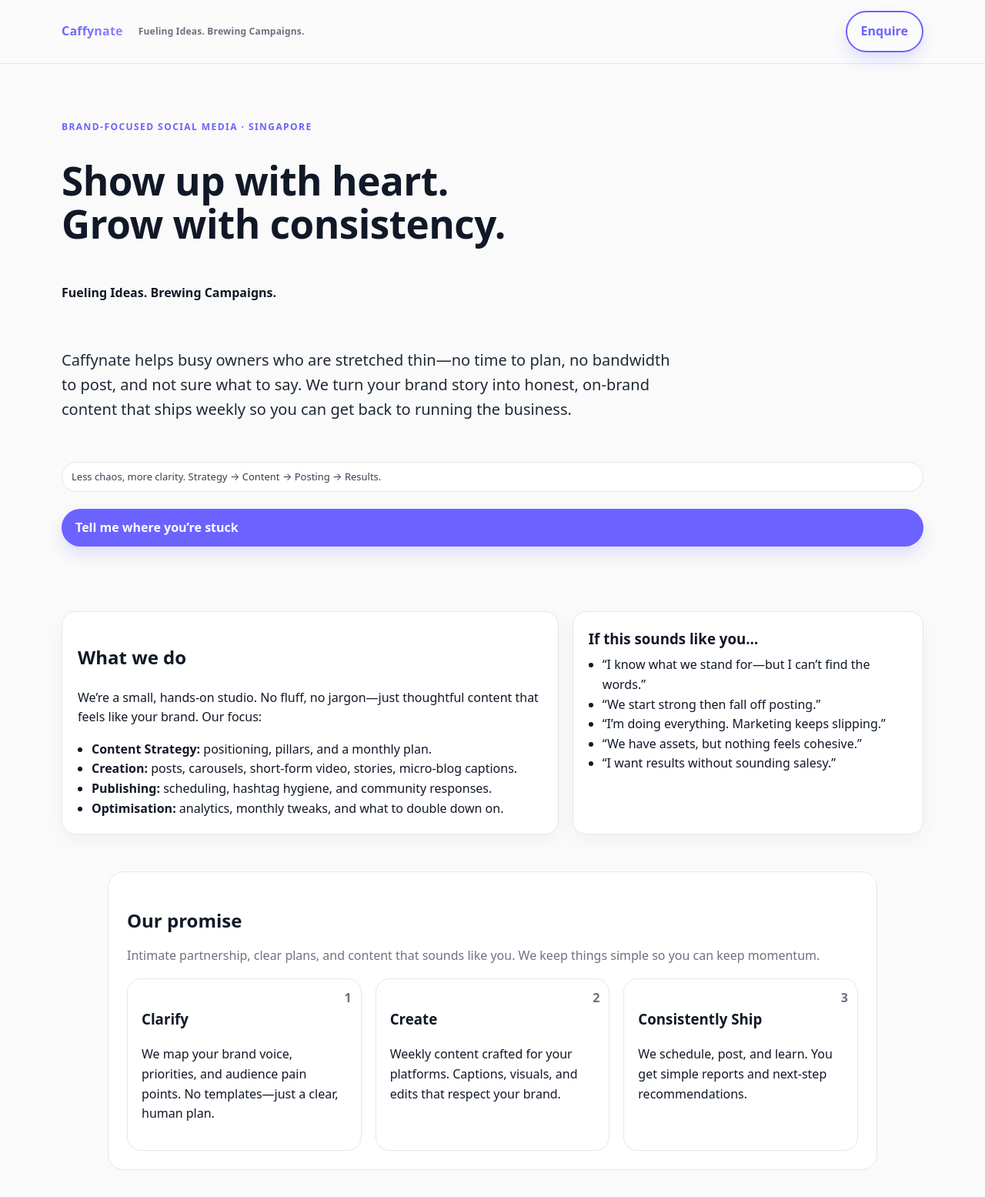
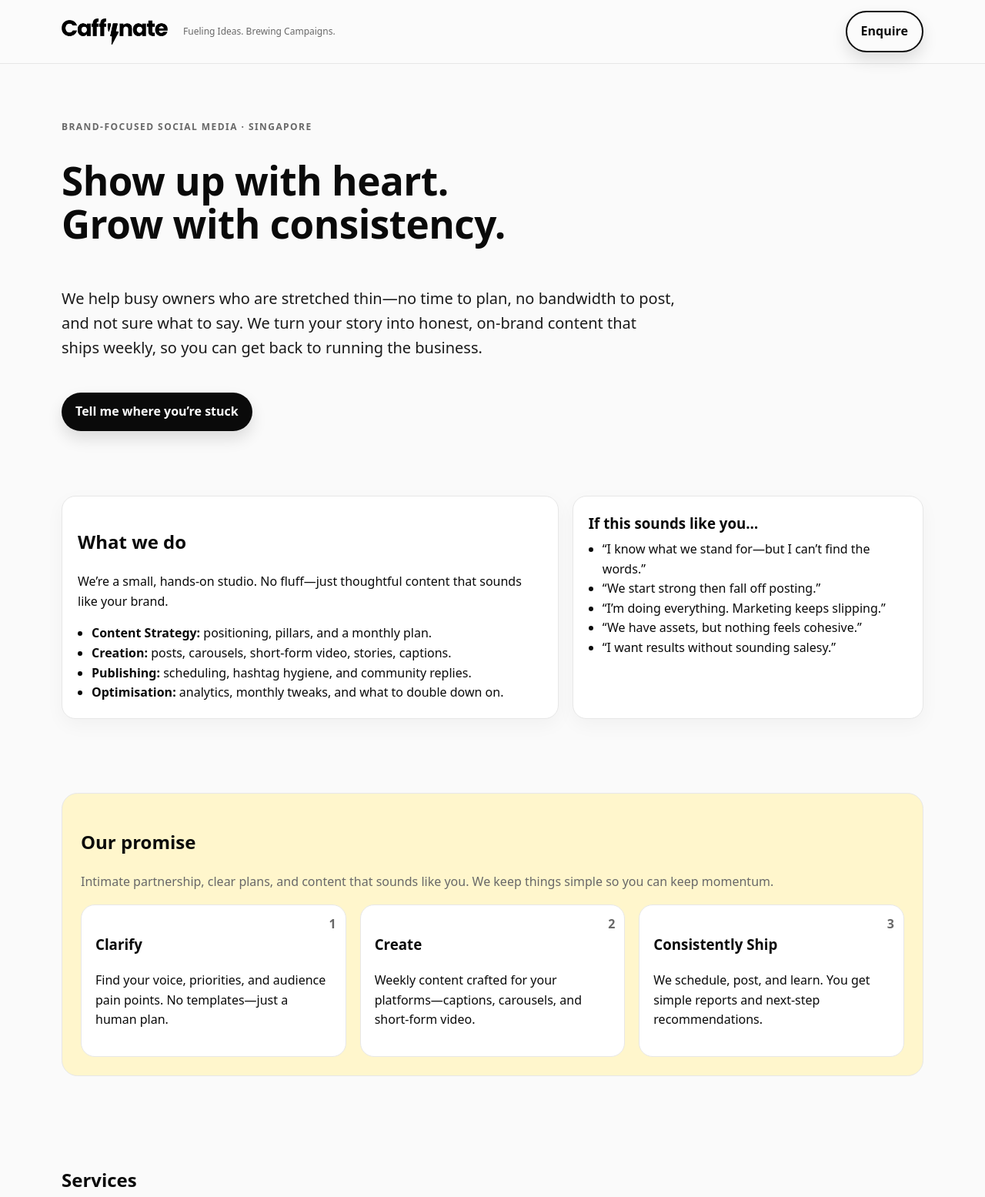
Before and after one commit to JenCaffy/caffynate-site, a plain HTML site: page index.html in a window 1280 px wide. Shown: the top 1555 px of the page at 77% size. Drawn offline with Linux system fonts and the light colour scheme.

Commit message:
Add files via upload

```diff
--- a/index.html
+++ b/index.html
@@ -4,126 +4,100 @@
   <meta charset="utf-8" />
   <meta name="viewport" content="width=device-width, initial-scale=1" />
   <title>Caffynate — Brand-Focused Social Media & Content Studio in Singapore</title>
-  <meta name="description" content="Caffynate is a brand-focused social media & content studio in Singapore helping busy business owners with strategy, content creation, posting, and growth—without the overwhelm." />
+  <meta name="description" content="Caffynate helps busy owners plan, create and ship honest, on-brand content—without the overwhelm. Fueling Ideas. Brewing Campaigns." />
   <link rel="canonical" href="https://jencaffy.github.io/caffynate-site/" />
 
   <!-- Open Graph -->
   <meta property="og:title" content="Caffynate — Brand-Focused Social Media & Content Studio" />
-  <meta property="og:description" content="Strategy. Content. Posting. Analytics. Get your brand showing up—consistently and honestly." />
+  <meta property="og:description" content="Fueling Ideas. Brewing Campaigns. Strategy, creation, posting and growth for busy owners." />
   <meta property="og:type" content="website" />
   <meta property="og:url" content="https://jencaffy.github.io/caffynate-site/" />
-  <meta property="og:image" content="https://www.caffynate.com/og-image.jpg" />
-
-  <!-- Twitter -->
-  <meta name="twitter:card" content="summary_large_image" />
-  <meta name="twitter:title" content="Caffynate — Brand-Focused Social Media & Content Studio" />
-  <meta name="twitter:description" content="Singapore-based studio helping owners plan, create, and post with confidence." />
-  <meta name="twitter:image" content="https://www.caffynate.com/og-image.jpg" />
+  <meta property="og:image" content="https://jencaffy.github.io/caffynate-site/og-image.jpg" />
 
   <style>
-    /* ============ THEME ============ */
-    :root {
-      /* Modern, social-digital palette */
-      --paper: #fafafa;       /* page background */
-      --ink:   #111827;       /* primary text (near-black) */
-      --muted: #6b7280;       /* secondary text (cool gray) */
-      --brand: #6c63ff;       /* electric violet accent */
-      --brand-ink: #2b2b6e;   /* darker brand shade for focus rings */
-      --card:  #ffffff;       /* card background */
-      --ring:  rgba(108, 99, 255, 0.35);
-      --border:#e5e7eb;
-      --radius: 18px;
+    /* ================= THEME (monochrome with bolt accent) ================= */
+    :root{
+      --paper:#fafafa;          /* page background */
+      --ink:#0a0a0a;            /* near-black text */
+      --muted:#686868;          /* secondary text */
+      --border:#e7e7e7;         /* light border */
+      --card:#ffffff;           /* card bg */
+      --accent:#f3cc27;         /* bolt yellow (matches ⚡ vibe) */
+      --accent-ink:#6a5500;     /* dark text on accent tints */
+      --tint:#fff6cc;           /* pale accent tint */
+      --ring: rgba(243, 204, 39, .45);
+      --radius:18px;
+      --container:max(92%, min(1120px, 92%));
     }
 
-    * { box-sizing: border-box; }
-    html, body { height: 100%; }
-    body {
-      margin: 0;
-      font-family: ui-sans-serif, system-ui, -apple-system, Segoe UI, Roboto, "Helvetica Neue", Arial;
-      color: var(--ink);
-      background: var(--paper);
-      line-height: 1.6;
-    }
-    .container { width: min(1120px, 92%); margin: 0 auto; }
+    *{box-sizing:border-box}
+    html,body{height:100%}
+    body{margin:0;font-family: ui-sans-serif, system-ui, -apple-system, Segoe UI, Roboto, "Helvetica Neue", Arial; color:var(--ink); background:var(--paper); line-height:1.6}
+
+    .container{width:min(1120px,92%);margin:0 auto}
 
     /* Header */
-    header {
-      position: sticky; top: 0;
-      backdrop-filter: saturate(180%) blur(8px);
-      background: color-mix(in oklab, var(--paper) 88%, white);
-      border-bottom: 1px solid var(--border);
-      z-index: 20;
-    }
-    .nav { display:flex; align-items:center; justify-content:space-between; padding: 14px 0; }
-    .logo { display:flex; align-items:center; gap:12px; font-weight: 800; letter-spacing: .2px; color: var(--ink); }
-    .logo b { background: linear-gradient(90deg, var(--brand), #8f87ff); -webkit-background-clip: text; background-clip: text; -webkit-text-fill-color: transparent; }
-    .tagline { font-size: 12px; color: var(--muted); margin-left: 8px; }
+    header{position:sticky;top:0;background:color-mix(in oklab, var(--paper) 88%, white);backdrop-filter:saturate(180%) blur(8px);border-bottom:1px solid var(--border);z-index:20}
+    .nav{display:flex;align-items:center;justify-content:space-between;padding:14px 0}
+    .logo{display:flex;align-items:center;gap:12px}
+    .logo img{height:34px;width:auto}
+    .tagline{font-size:12px;color:var(--muted);margin-left:8px}
 
-    .btn { display:inline-block; padding:12px 18px; border-radius: 999px; background: var(--brand); color:#fff; text-decoration:none; font-weight:700; box-shadow: 0 10px 20px rgba(108,99,255,0.18); }
-    .btn:hover { transform: translateY(-1px); box-shadow: 0 12px 24px rgba(108,99,255,0.22); }
-    .btn-outline { background: transparent; color: var(--brand); border: 2px solid var(--brand); }
+    .btn{display:inline-flex;align-items:center;gap:8px;padding:12px 18px;border-radius:999px;background:var(--ink);color:#fff;text-decoration:none;font-weight:700;box-shadow:0 10px 20px rgba(0,0,0,.12);white-space:nowrap}
+    .btn:hover{transform:translateY(-1px)}
+    .btn-outline{background:transparent;color:var(--ink);border:2px solid var(--ink)}
 
     /* Hero */
-    .hero { padding: 72px 0 36px; }
-    .eyebrow { color: var(--brand); font-weight: 700; text-transform: uppercase; letter-spacing: .12em; font-size: 12px; }
-    h1 { font-size: clamp(32px, 4vw, 56px); line-height: 1.1; margin: 10px 0 12px; letter-spacing: -0.5px; }
-    .subtag { font-weight: 600; color: var(--ink); }
-    .lead { font-size: clamp(16px, 2.1vw, 20px); color:#1f2937; max-width: 800px; }
-    .pill { display:inline-flex; align-items:center; gap:8px; padding:8px 12px; border-radius:999px; background:var(--card); border:1px solid var(--border); font-size:13px; color:#374151; }
-    .stack { display:grid; gap: 22px; }
+    .hero{padding:72px 0 36px}
+    .eyebrow{color:var(--muted);font-weight:700;text-transform:uppercase;letter-spacing:.12em;font-size:12px}
+    h1{font-size:clamp(32px,4vw,56px);line-height:1.1;margin:10px 0 12px;letter-spacing:-.5px}
+    .lead{font-size:clamp(16px,2.1vw,20px);color:#1a1a1a;max-width:800px}
+    .pill{display:inline-flex;align-items:center;gap:8px;padding:8px 12px;border-radius:999px;background:#fff;border:1px solid var(--border);font-size:13px;color:#333}
+    .stack{display:grid;gap:22px}
+    .cta-row{display:flex;gap:12px;flex-wrap:wrap}
+    .cta-row .btn{width:auto} /* prevent full-width stretch on mobile */
 
     /* Sections & Cards */
-    .section { padding: 48px 0; }
-    .grid { display:grid; gap:18px; grid-template-columns: repeat(12, 1fr); }
-    .card { grid-column: span 6; background:var(--card); border:1px solid var(--border); border-radius: var(--radius); padding:20px; box-shadow: 0 8px 24px rgba(0,0,0,0.04); }
-    .card h3 { margin-top:0; margin-bottom:6px; }
-    .muted { color: var(--muted); }
-    .list { padding-left: 18px; margin: 0; }
+    .section{padding:48px 0}
+    .grid{display:grid;gap:18px;grid-template-columns: repeat(12, 1fr)}
+    .card{grid-column: span 6;background:var(--card);border:1px solid var(--border);border-radius:var(--radius);padding:20px;box-shadow:0 8px 24px rgba(0,0,0,.04)}
+    .card h3{margin:0 0 6px}
+    .muted{color:var(--muted)}
+    .list{padding-left:18px;margin:0}
 
-    /* Promise section — turn into a light card, not full-width */
-    .promise-wrap { padding: 0 0; }
-    .promise-panel {
-      background: var(--card);
-      border: 1px solid var(--border);
-      border-radius: calc(var(--radius) * 1.15);
-      padding: 24px;
-      max-width: 1000px;
-      margin: 0 auto;            /* centers and leaves space on each side */
-      color: var(--ink);          /* darker text for contrast */
-    }
-    .process { counter-reset: step; display:grid; gap:18px; grid-template-columns: repeat(12, 1fr); margin-top: 14px; }
-    .step { grid-column: span 4; background:var(--card); border:1px solid var(--border); border-radius: var(--radius); padding:18px; position: relative; }
-    .step:before { counter-increment: step; content: counter(step); position: absolute; top: 12px; right: 12px; font-weight: 800; color: var(--muted); }
+    /* "Our promise" — matching width/alignment with services */
+    .promise .panel{background:var(--tint);border:1px solid var(--border);border-radius:calc(var(--radius)*1.15);padding:24px;max-width:1120px;margin:0 auto;color:var(--ink)}
+    .process{counter-reset:step;display:grid;gap:18px;grid-template-columns: repeat(12, 1fr);margin-top:14px}
+    .step{grid-column: span 4;background:var(--card);border:1px solid var(--border);border-radius:var(--radius);padding:18px;position:relative}
+    .step:before{counter-increment:step;content:counter(step);position:absolute;top:12px;right:12px;font-weight:800;color:var(--muted)}
+
+    /* Services cards */
+    .service p{margin:.25rem 0 0;color:#2b2b2b}
+    .service small{display:block;color:var(--muted)}
 
     /* Form */
-    form { display:grid; gap:14px; }
-    label { display:block; font-weight: 700; font-size: 14px; margin-bottom: 6px; color: var(--ink); }
-    input[type="text"], input[type="email"], input[type="tel"], textarea, select {
-      width:100%; padding:12px 14px; border-radius: 12px; border:1px solid var(--border); background:var(--card); font-size:16px; color: var(--ink);
-    }
-    textarea { min-height: 120px; }
-    .grid-2 { display:grid; grid-template-columns: 1fr 1fr; gap: 12px; }
-    .choices { display:grid; grid-template-columns: repeat(auto-fit, minmax(220px, 1fr)); gap:10px; }
-    .choice { background:var(--card); border:1px solid var(--border); border-radius:12px; padding:10px 12px; }
-    .consent { font-size: 14px; color:#374151; }
-    @media (max-width: 900px) {
-      .card { grid-column: span 12; }
-      .step { grid-column: span 12; }
-      .grid-2 { grid-template-columns: 1fr; }
-    }
+    #contact.section{background:#f2f2f2;border-top:1px solid var(--border)}
+    form{display:grid;gap:14px}
+    label{display:block;font-weight:700;font-size:14px;margin-bottom:6px;color:var(--ink)}
+    input[type="text"],input[type="email"],input[type="tel"],textarea,select{width:100%;padding:12px 14px;border-radius:12px;border:1px solid var(--border);background:#fff;font-size:16px;color:var(--ink)}
+    textarea{min-height:120px}
+    .grid-2{display:grid;grid-template-columns:1fr 1fr;gap:12px}
+    fieldset.choices{display:grid;grid-template-columns: repeat(auto-fit, minmax(220px,1fr));gap:10px;border:0;padding:0;margin:0}
+    .choice{background:#fff;border:1px solid var(--border);border-radius:12px;padding:10px 12px}
+    .consent{font-size:14px;color:#333}
+    @media (max-width:900px){.card{grid-column: span 12}.step{grid-column: span 12}.grid-2{grid-template-columns:1fr}}
 
-    /* Focus styles for accessibility */
-    a:focus, button:focus, input:focus, textarea:focus, select:focus { outline: 3px solid var(--ring); outline-offset: 2px; }
-    .footer { padding: 36px 0 60px; color: #555; font-size: 14px; text-align:center; }
-    .footer a { color: var(--brand); text-decoration: none; }
+    /* Focus */
+    a:focus,button:focus,input:focus,textarea:focus,select:focus{outline:3px solid var(--ring);outline-offset:2px}
+    .footer{padding:36px 0 60px;color:#555;font-size:14px;text-align:center}
+    .footer a{color:inherit;text-decoration:underline}
   </style>
 </head>
-
 <body>
   <header>
     <div class="container nav">
-      <div class="logo" aria-label="Caffynate logo">
-        <b>Caffynate</b>
+      <div class="logo">
+        <img src="caffynate-logo.png" alt="Caffynate logo (black)" />
         <span class="tagline">Fueling Ideas. Brewing Campaigns.</span>
       </div>
       <a class="btn btn-outline" href="#contact">Enquire</a>
@@ -133,12 +107,10 @@
   <main>
     <section class="hero">
       <div class="container stack">
-        <span class="eyebrow">Brand-focused Social Media · Singapore</span>
+        <span class="eyebrow">Brand‑focused Social Media · Singapore</span>
         <h1>Show up with heart.<br/>Grow with consistency.</h1>
-        <p class="subtag">Fueling Ideas. Brewing Campaigns.</p>
-        <p class="lead">Caffynate helps busy owners who are stretched thin—no time to plan, no bandwidth to post, and not sure what to say. We turn your brand story into honest, on-brand content that ships weekly so you can get back to running the business.</p>
-        <div class="stack" style="margin-top:10px">
-          <div class="pill">Less chaos, more clarity. Strategy → Content → Posting → Results.</div>
+        <p class="lead">We help busy owners who are stretched thin—no time to plan, no bandwidth to post, and not sure what to say. We turn your story into honest, on‑brand content that ships weekly, so you can get back to running the business.</p>
+        <div class="cta-row">
           <a class="btn" href="#contact">Tell me where you’re stuck</a>
         </div>
       </div>
@@ -148,11 +120,11 @@
       <div class="container grid">
         <article class="card" style="grid-column: span 7;">
           <h2>What we do</h2>
-          <p>We’re a small, hands-on studio. No fluff, no jargon—just thoughtful content that feels like your brand. Our focus:</p>
+          <p>We’re a small, hands‑on studio. No fluff—just thoughtful content that sounds like your brand.</p>
           <ul class="list">
             <li><strong>Content Strategy:</strong> positioning, pillars, and a monthly plan.</li>
-            <li><strong>Creation:</strong> posts, carousels, short-form video, stories, micro-blog captions.</li>
-            <li><strong>Publishing:</strong> scheduling, hashtag hygiene, and community responses.</li>
+            <li><strong>Creation:</strong> posts, carousels, short‑form video, stories, captions.</li>
+            <li><strong>Publishing:</strong> scheduling, hashtag hygiene, and community replies.</li>
             <li><strong>Optimisation:</strong> analytics, monthly tweaks, and what to double down on.</li>
           </ul>
         </article>
@@ -169,16 +141,16 @@
       </div>
     </section>
 
-    <!-- Promise as a centered card with darker text -->
-    <section class="section promise-wrap">
+    <!-- Promise panel aligned to services width and darker text -->
+    <section class="section promise">
       <div class="container">
-        <div class="promise-panel">
+        <div class="panel">
           <h2>Our promise</h2>
-          <p class="muted" style="margin-top:-6px">Intimate partnership, clear plans, and content that sounds like you. We keep things simple so you can keep momentum.</p>
+          <p class="muted">Intimate partnership, clear plans, and content that sounds like you. We keep things simple so you can keep momentum.</p>
           <div class="process">
-            <div class="step"><h3>Clarify</h3><p>We map your brand voice, priorities, and audience pain points. No templates—just a clear, human plan.</p></div>
-            <div class="step"><h3>Create</h3><p>Weekly content crafted for your platforms. Captions, visuals, and edits that respect your brand.</p></div>
-            <div class="step"><h3>Consistently Ship</h3><p>We schedule, post, and learn. You get simple reports and next-step recommendations.</p></div>
+            <div class="step"><h3>Clarify</h3><p>Find your voice, priorities, and audience pain points. No templates—just a human plan.</p></div>
+            <div class="step"><h3>Create</h3><p>Weekly content crafted for your platforms—captions, carousels, and short‑form video.</p></div>
+            <div class="step"><h3>Consistently Ship</h3><p>We schedule, post, and learn. You get simple reports and next‑step recommendations.</p></div>
           </div>
         </div>
       </div>
@@ -188,12 +160,22 @@
       <div class="container">
         <h2>Services</h2>
         <div class="grid">
-          <div class="card"><h3>Monthly Social Management</h3><p>End-to-end content calendar, creation, posting, community replies, and monthly reporting.</p></div>
-          <div class="card"><h3>Content Creation</h3><p>Carousels, reels/shorts, story sets, and on-brand copy. We can work with your existing footage too.</p></div>
-          <div class="card"><h3>Brand Voice & Strategy</h3><p>Messaging playbook, content pillars, and guidelines to keep your team aligned.</p></div>
-          <div class="card"><h3>Campaign & Ad Creative</h3><p>Hooks, scripts, thumbnails, landing pages, and performance-minded creatives.</p></div>
-          <div class="card"><h3>Website & Landing Copy</h3><p>SEO-aware copy that feels intimate and converts without the hard sell.</p></div>
-          <div class="card"><h3>Consult & Upskill</h3><p>Audits, content clinics, and practical templates tailored to your team.</p></div>
+          <div class="card service">
+            <h3>Monthly Social Management</h3>
+            <p>For owners who want consistent posting off your plate—end‑to‑end, done right.</p>
+          </div>
+          <div class="card service">
+            <h3>Content Creation</h3>
+            <p>For teams with in‑house marketing who need more on‑brand posts, reels, and visuals.</p>
+          </div>
+          <div class="card service">
+            <h3>Brand Voice, Strategy & Campaign Creative</h3>
+            <p>For brands that need a cohesive voice and high‑impact creative for launches and promos.</p>
+          </div>
+          <div class="card service">
+            <h3>Branding, Identity & Website</h3>
+            <p>For new or refreshing businesses—logos, visual identity, brand kits, and simple websites.</p>
+          </div>
         </div>
       </div>
     </section>
@@ -207,14 +189,13 @@
       </div>
     </section>
 
+    <!-- Contact with distinct background -->
     <section class="section" id="contact">
       <div class="container">
         <h2>Tell me where you’re stuck</h2>
         <p class="muted">Share a few details and we’ll reply within one working day.</p>
 
-        <!-- Plain HTML POST to Formspree to avoid stuck submissions -->
         <form method="POST" action="https://formspree.io/f/xzzjypvq" accept-charset="UTF-8" aria-label="Enquiry form">
-          <!-- Honeypot -->
           <input type="text" name="_hp" tabindex="-1" autocomplete="off" style="position:absolute;left:-9999px" aria-hidden="true" />
 
           <div class="grid-2">
@@ -234,7 +215,7 @@
               <input id="email" name="email" type="email" autocomplete="email" required />
             </div>
             <div>
-              <label for="phone">Phone / WhatsApp</label>
+              <label for="phone">Phone</label>
               <input id="phone" name="phone" type="tel" autocomplete="tel" />
             </div>
           </div>
@@ -251,8 +232,8 @@
             <label class="choice"><input type="checkbox" name="need[]" value="creation" /> Content creation (posts/reels)</label>
             <label class="choice"><input type="checkbox" name="need[]" value="copy" /> Copywriting & captions</label>
             <label class="choice"><input type="checkbox" name="need[]" value="ads" /> Campaign/ad creative</label>
-            <label class="choice"><input type="checkbox" name="need[]" value="website" /> Website/landing copy</label>
-            <label class="choice"><input type="checkbox" name="need[]" value="consult" /> One‑off consult/audit</label>
+            <label class="choice"><input type="checkbox" name="need[]" value="website" /> Website/landing</label>
+            <label class="choice"><input type="checkbox" name="need[]" value="consult" /> Consult / audit</label>
           </fieldset>
 
           <div>
@@ -260,13 +241,12 @@
             <textarea id="pain" name="pain" placeholder="e.g., We keep running out of content ideas and skip posting for weeks…"></textarea>
           </div>
 
-          <!-- Subject + Redirect to your GitHub Pages thanks page -->
           <input type="hidden" name="_subject" value="New Enquiry [Caffynate Website]" />
           <input type="hidden" name="_redirect" value="https://jencaffy.github.io/caffynate-site/thanks.html" />
 
           <label class="consent"><input type="checkbox" name="consent" required /> I consent to Caffynate contacting me about this enquiry. My details will not be shared.</label>
 
-          <div>
+          <div class="cta-row">
             <button class="btn" type="submit">Send enquiry</button>
           </div>
 
@@ -277,7 +257,7 @@
   </main>
 
   <footer class="footer">
-    <p><strong>Caffynate</strong> — Brand-focused social media & content, based in Singapore.</p>
+    <p><strong>Caffynate</strong> — Brand‑focused social media & content, based in Singapore.</p>
     <p>Say hello: <a href="mailto:jennifer@caffynate.com">jennifer@caffynate.com</a></p>
     <p>© <span id="y"></span> Caffynate. All rights reserved.</p>
   </footer>
```
Also changed, not shown: caffynate-logo.png (added), caffynate-white.png (added).
